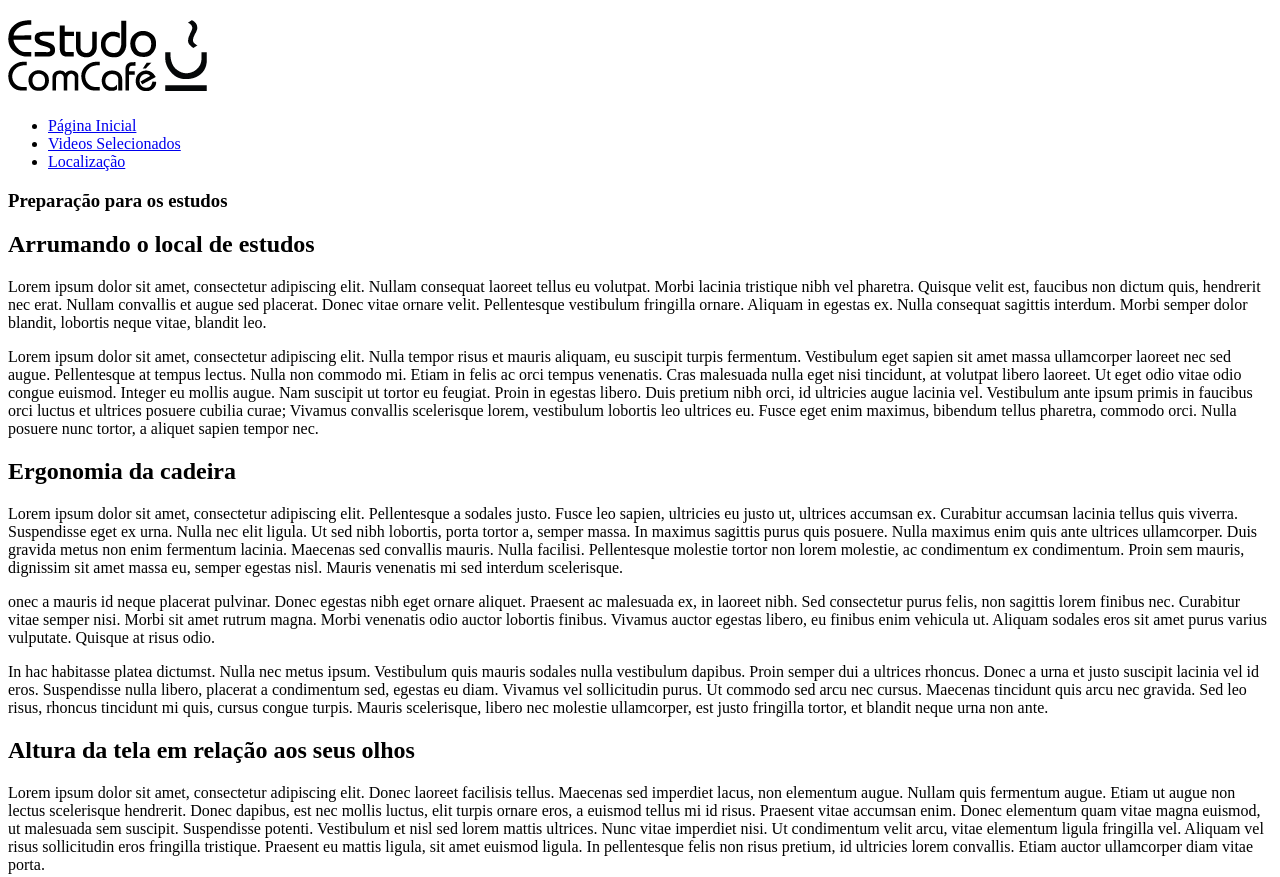
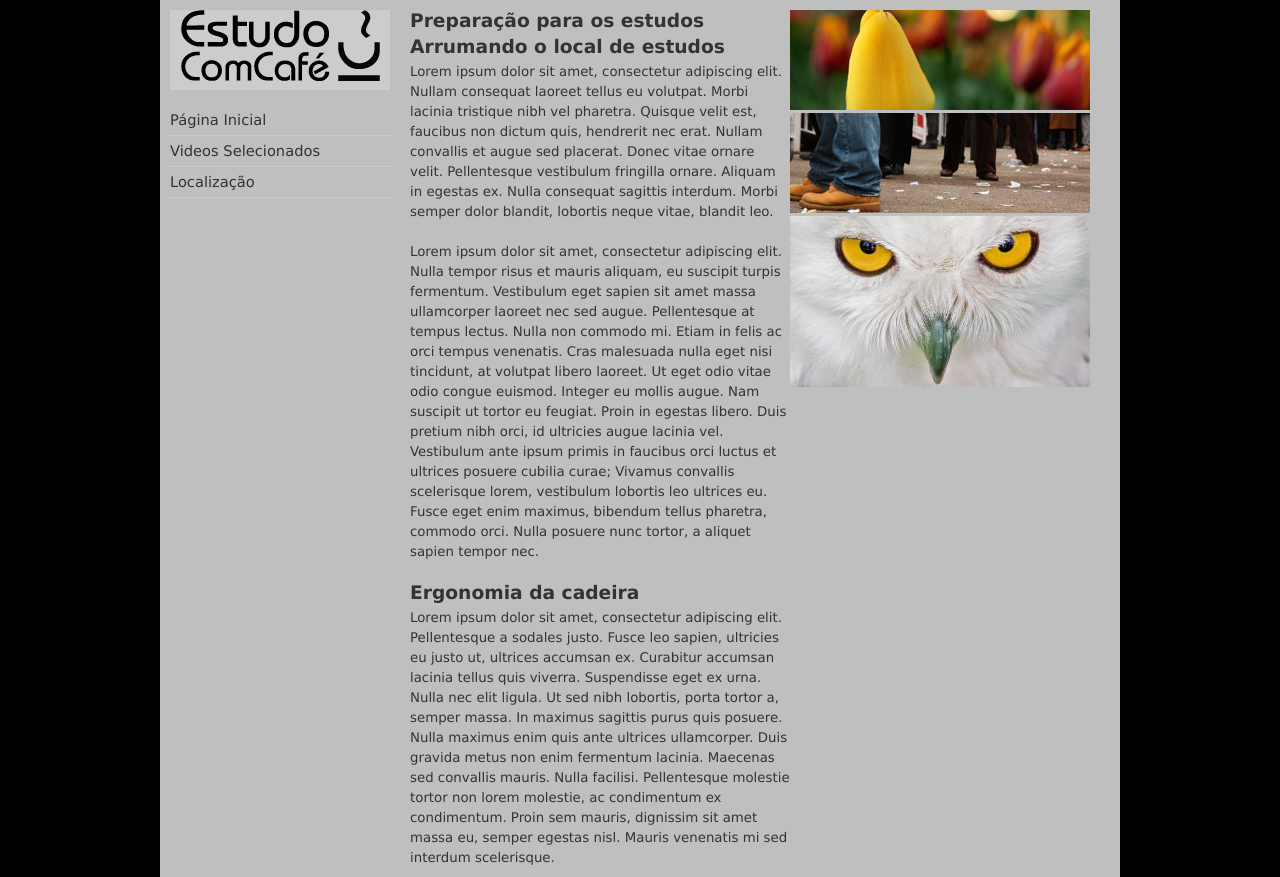
Before and after one commit to wiponkgkkk/siteresponsivo, a plain HTML site: page index.html in a window 1280 px wide. Shown: the top 877 px of the page. Drawn offline with Linux system fonts and the light colour scheme.

Commit message:
Estudo com Café

```diff
--- a/css/desktop.css
+++ b/css/desktop.css
@@ -0,0 +1,127 @@
+@charset "UTF-8";
+
+* {
+    margin: 0px;
+    padding:0px;
+    border: 0px;
+}
+
+body {
+    width: 100%;
+    font-family: Verdana, Geneva, sans-serif;
+    font-size: 10pt;
+    color: #333;
+    background: #000 url("../imagens/fundo-baixo.jpg") no-repeat center bottom;
+}
+
+h1 {
+    font-size: 14pt;
+    padding-bottom: 5px;
+}
+
+h2{
+    font-size: 14pt;
+    padding-bottom: 5px;
+}
+
+p {
+    margin: 0px 0px 20px;
+    line-height: 1.5em;
+}
+
+div#interface{
+    width: 940px;
+    padding: 10px 10px 0px 10px;
+    background-color: rgba(255, 255, 255,0.75);
+    margin: auto;
+    box-shadow: 1px; 1px 1px 1px;
+}
+
+aside#logo-menu {
+    width: 220px;
+    float: left;
+    position: fixed;
+}
+
+header {
+    width: 100%;
+    height: 100%;
+    text-align: center;
+    background-color: #ccc;
+}
+
+header#img {
+    margin: 0px 0px 15px 0px;
+}
+
+header, section article, section.imagem, section{
+    margin: 0px 0px 15px 0px;
+}
+
+
+nav ul li {
+    list-style: none;
+    line-height: 30px;
+    border-bottom: 1px solid #ccc;
+}
+
+nav ul li a {
+    color: #333;
+    text-decoration: none;
+    display: block;
+    font-size: 11pt;
+    transition: 0.5s ease 0.3s;
+}
+nav ul li a:hover{
+    color: #fff;
+    background-color: #333;
+    text-indent: 20px;
+}
+
+section{
+    width: 700px;
+    float: right;
+}
+
+article#texto {
+    width: 380px;
+    float: left;
+}
+
+article#artigo-interno {
+    width: 100%;
+}
+
+aside#imagem {
+    width:300px;
+    float:right;
+}
+
+.imagem {
+    width: 300px;
+}
+
+.mapa {
+    widht: 700px;
+    height: 450px;
+}
+
+.video {
+    width: 560px;
+    height: 315px;
+}
+
+footer {
+    clear: both;/* limpa o efeito dos floats anteriores*/
+    line-height: 50px;
+    width: 100%;
+    text-align: right;
+    border-top: 1px solid #333;
+}
+
+footer a{
+    color: #000;
+    font-style: italic;
+    font-size: 10pt;
+    text-decoration: none;
+}
```
Also changed, not shown: local.html (+3 -3 lines), video.html (+5 -6 lines).
